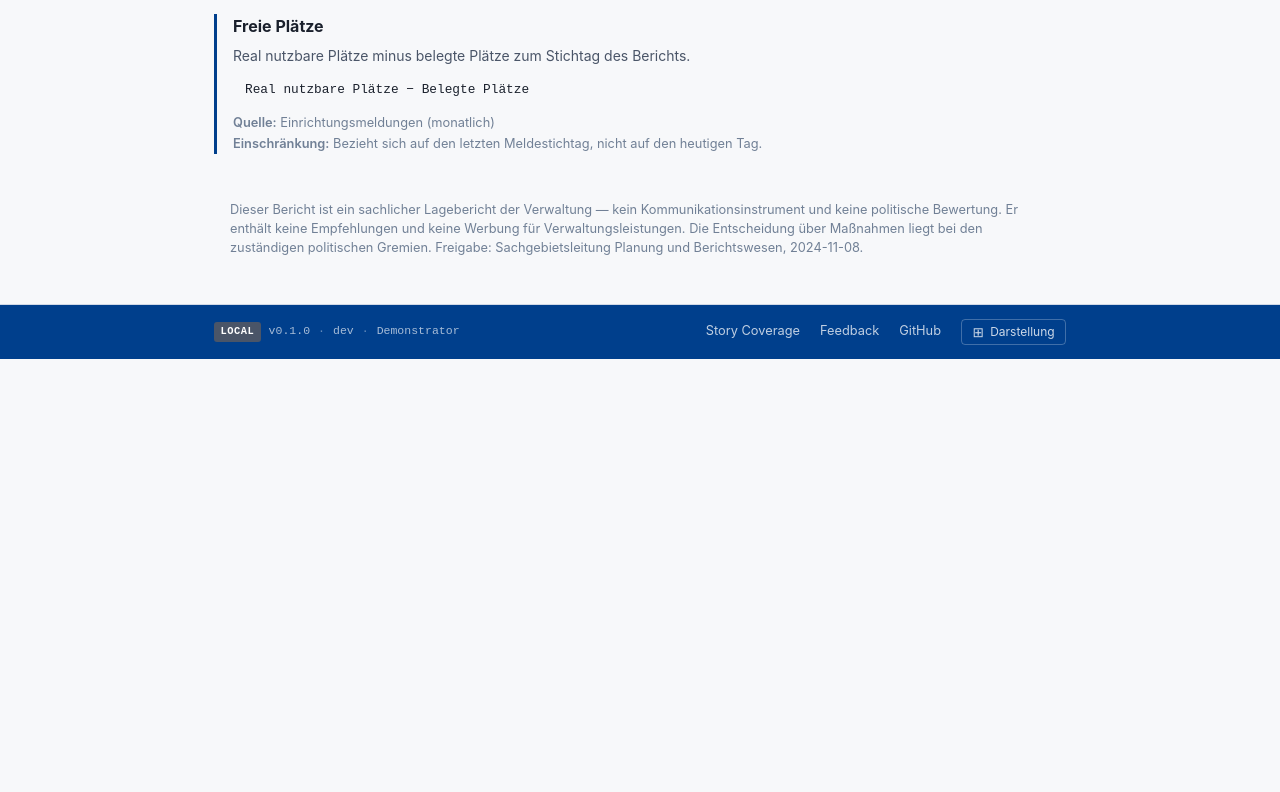
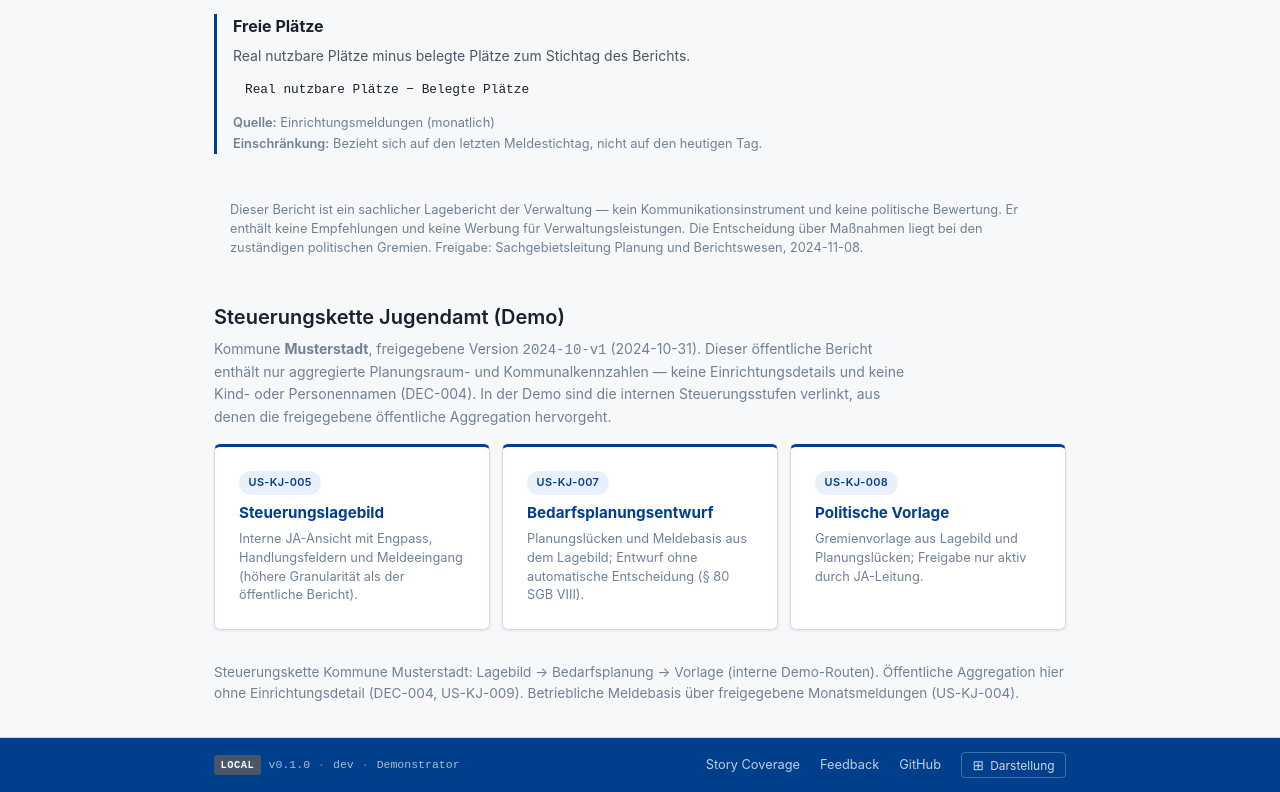
Before and after one commit to d0npedro/open-state, a Next.js app in the folder demo/: page /kita in a window 1280 px wide. Shown: the part 7342-8134 px from the top of the page. Before the commit the page ends 7701 px from the top, so only its background shows below. Built offline with nearby package versions, Linux system fonts and the light colour scheme.

Commit message:
feat(kita): public report hub cards for JA steuerungskette
US-KJ-009: /kita links Lagebild, Bedarfsplanung, Vorlage with DEC-004 note.

```diff
--- a/demo/app/kita/page.tsx
+++ b/demo/app/kita/page.tsx
@@ -1,3 +1,4 @@
+import Link from 'next/link';
 import { demoKitaLagebild } from '@/data/mockKitaLagebild';
 import { KitaCsvDownload } from '@/components/kita/KitaCsvDownload';
 import { KitaPlanungsraumExplorer } from '@/components/kita/KitaPlanungsraumExplorer';
@@ -205,6 +206,94 @@ export default function KitaTransparenzberichtPage() {
         Freigabe: {lb.freigegebenVon}, {lb.freigegebenAm}.
       </div>
 
+      {/* Steuerungskette JA (Demo): öffentlicher Bericht speist sich aus freigegebenen Aggregaten */}
+      <section aria-labelledby="steuerungskette-heading">
+        <h2 id="steuerungskette-heading" style={{ marginBottom: '0.5rem' }}>
+          Steuerungskette Jugendamt (Demo)
+        </h2>
+        <p
+          style={{
+            margin: '0 0 1rem',
+            fontSize: '0.875rem',
+            color: 'var(--color-text-muted)',
+            maxWidth: '44rem',
+          }}
+        >
+          Kommune <strong>{lb.kommuneBezeichnung}</strong>, freigegebene Version{' '}
+          <span style={{ fontFamily: 'monospace' }}>{lb.version}</span> ({lb.stand}
+          ). Dieser öffentliche Bericht enthält nur aggregierte Planungsraum- und
+          Kommunalkennzahlen — keine Einrichtungsdetails und keine Kind- oder Personennamen
+          (DEC-004). In der Demo sind die internen Steuerungsstufen verlinkt, aus denen die
+          freigegebene öffentliche Aggregation hervorgeht.
+        </p>
+        <div
+          style={{
+            display: 'grid',
+            gridTemplateColumns: 'repeat(auto-fit, minmax(200px, 1fr))',
+            gap: '0.75rem',
+          }}
+        >
+          {(
+            [
+              {
+                href: '/kita/lagebild',
+                story: 'US-KJ-005',
+                title: 'Steuerungslagebild',
+                text: 'Interne JA-Ansicht mit Engpass, Handlungsfeldern und Meldeeingang (höhere Granularität als der öffentliche Bericht).',
+                border: 'var(--color-primary)',
+              },
+              {
+                href: '/kita/bedarfsplanung',
+                story: 'US-KJ-007',
+                title: 'Bedarfsplanungsentwurf',
+                text: 'Planungslücken und Meldebasis aus dem Lagebild; Entwurf ohne automatische Entscheidung (§ 80 SGB VIII).',
+                border: 'var(--color-primary)',
+              },
+              {
+                href: '/kita/vorlage',
+                story: 'US-KJ-008',
+                title: 'Politische Vorlage',
+                text: 'Gremienvorlage aus Lagebild und Planungslücken; Freigabe nur aktiv durch JA-Leitung.',
+                border: 'var(--color-primary)',
+              },
+            ] as const
+          ).map(card => (
+            <Link
+              key={card.href}
+              href={card.href}
+              className="card"
+              style={{
+                textDecoration: 'none',
+                color: 'inherit',
+                borderTop: `3px solid ${card.border}`,
+                display: 'flex',
+                flexDirection: 'column',
+                gap: '0.35rem',
+              }}
+            >
+              <span
+                className="badge badge-primary"
+                style={{ alignSelf: 'flex-start', fontSize: '0.68rem' }}
+              >
+                {card.story}
+              </span>
+              <strong style={{ fontSize: '0.95rem', color: 'var(--color-primary)' }}>
+                {card.title}
+              </strong>
+              <span style={{ fontSize: '0.8rem', color: 'var(--color-text-muted)', lineHeight: 1.45 }}>
+                {card.text}
+              </span>
+            </Link>
+          ))}
+        </div>
+      </section>
+
+      <div style={{ fontSize: '0.85rem', color: 'var(--color-text-muted)' }}>
+        Steuerungskette Kommune {lb.kommuneBezeichnung}: Lagebild → Bedarfsplanung → Vorlage
+        (interne Demo-Routen). Öffentliche Aggregation hier ohne Einrichtungsdetail (DEC-004,
+        US-KJ-009). Betriebliche Meldebasis über freigegebene Monatsmeldungen (US-KJ-004).
+      </div>
+
     </div>
   );
 }
```
Also changed, not shown: 1 other file (tests, documents, lock files or other folders).
